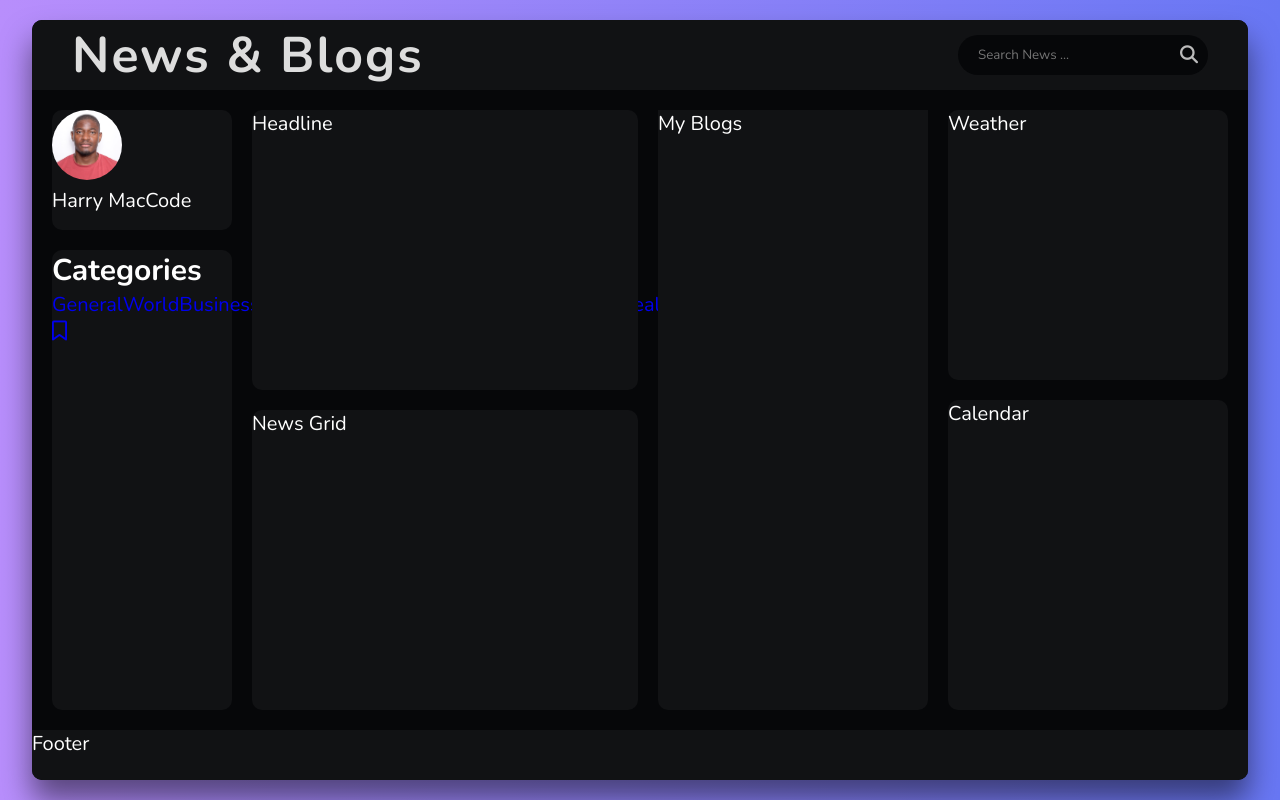
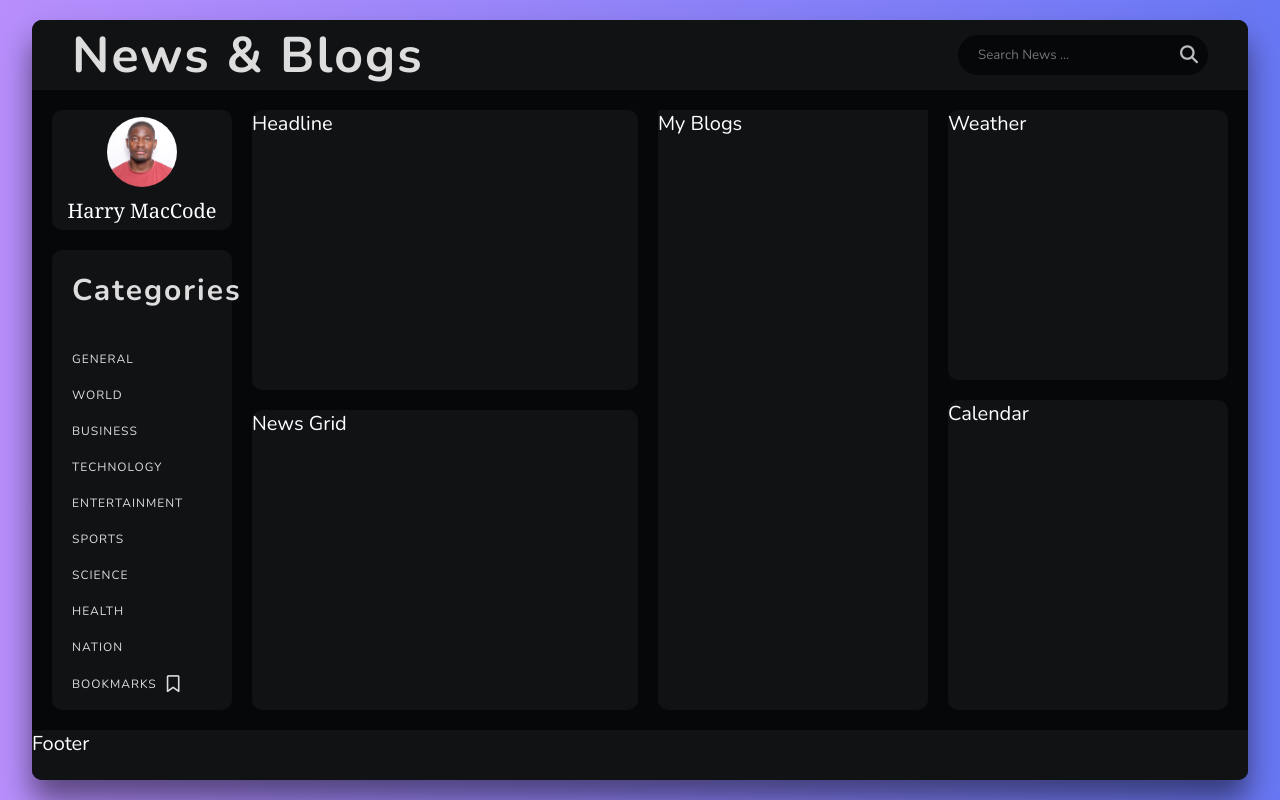
Before and after one commit to Harry8679/Blog-CAC, a React (Vite) app: page / in a window 1280 px wide. Built offline with nearby package versions, Linux system fonts and the light colour scheme.

Commit message:
Styling and Customizing Navbar

```diff
--- a/src/Components/News.css
+++ b/src/Components/News.css
@@ -80,6 +80,12 @@
     height: 20%;
     background-color: #111214;
     border-radius: 1rem;
+    display: flex;
+    flex-direction: column;
+    justify-content: center;
+    align-items: center;
+    row-gap: 1rem;
+    cursor: pointer;
 }
 
 .user img {
@@ -89,11 +95,48 @@
     border-radius: 50%;
 }
 
+.user p {
+    font-family: Georgia, 'Times New Roman', Times, serif;
+}
+
 .categories {
     width: 100%;
     background-color: #111214;
     height: calc(80% - 2rem);
     border-radius: 1rem;
+    display: flex;
+    flex-direction: column;
+    row-gap: 2rem;
+    padding: 2rem;
+}
+
+.nav-heading {
+    font-family: "Nunito", sans-serif;
+    font-size: clamp(1.5rem, 2.5cqi, 3rem);
+    color: #ddd;
+    letter-spacing: 0.2rem;
+    margin-bottom: 2rem;
+}
+
+.nav-links {
+    display: flex;
+    flex-direction: column;
+    row-gap: 2rem;
+}
+
+.nav-link {
+    font-size: 1.2rem;
+    font-weight: 300;
+    color: #ddd;
+    text-transform: uppercase;
+    letter-spacing: 0.1rem;
+    display: flex;
+    align-items: center;
+}
+
+.nav-link i {
+    font-size: 1.7rem;
+    margin-left: 1rem;
 }
 
 .news-section {
```
